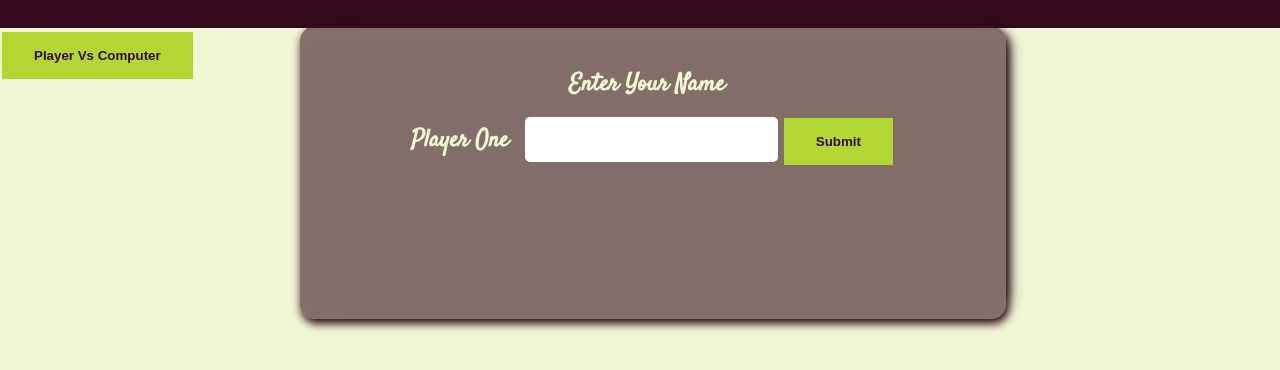
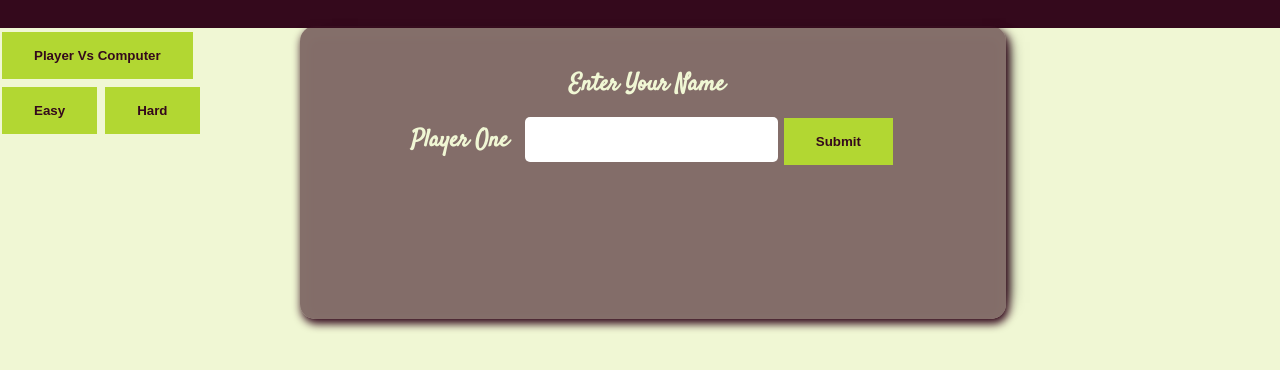
Before and after one commit to tmannazy/tictactoe, a plain HTML site: page index.html in a window 1280 px wide. Shown: the part 94-464 px from the top of the page. Drawn offline with Linux system fonts and the light colour scheme; a web font is replaced by a local one.

Commit message:
Add easy and hard buttons for player against computer

```diff
--- a/index.html
+++ b/index.html
@@ -49,6 +49,8 @@
             </div>
             <div class="computer">
                 <button class="computer-game">player vs computer</button>
+                <button class="easy">easy</button>
+                <button class="hard">hard</button>
             </div>
             <div class="game-board">
                 <div class="box1 box"></div>
```
